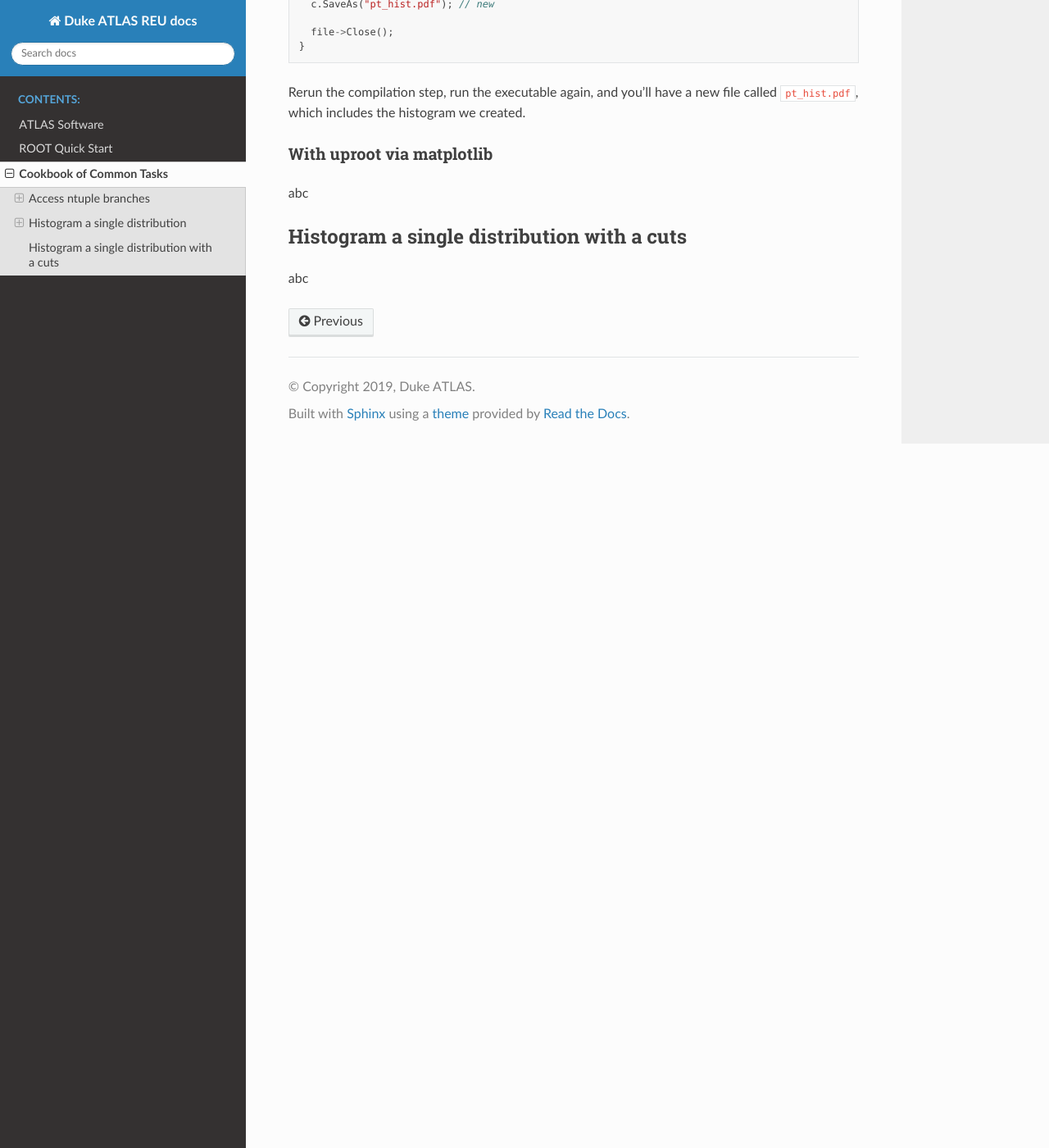
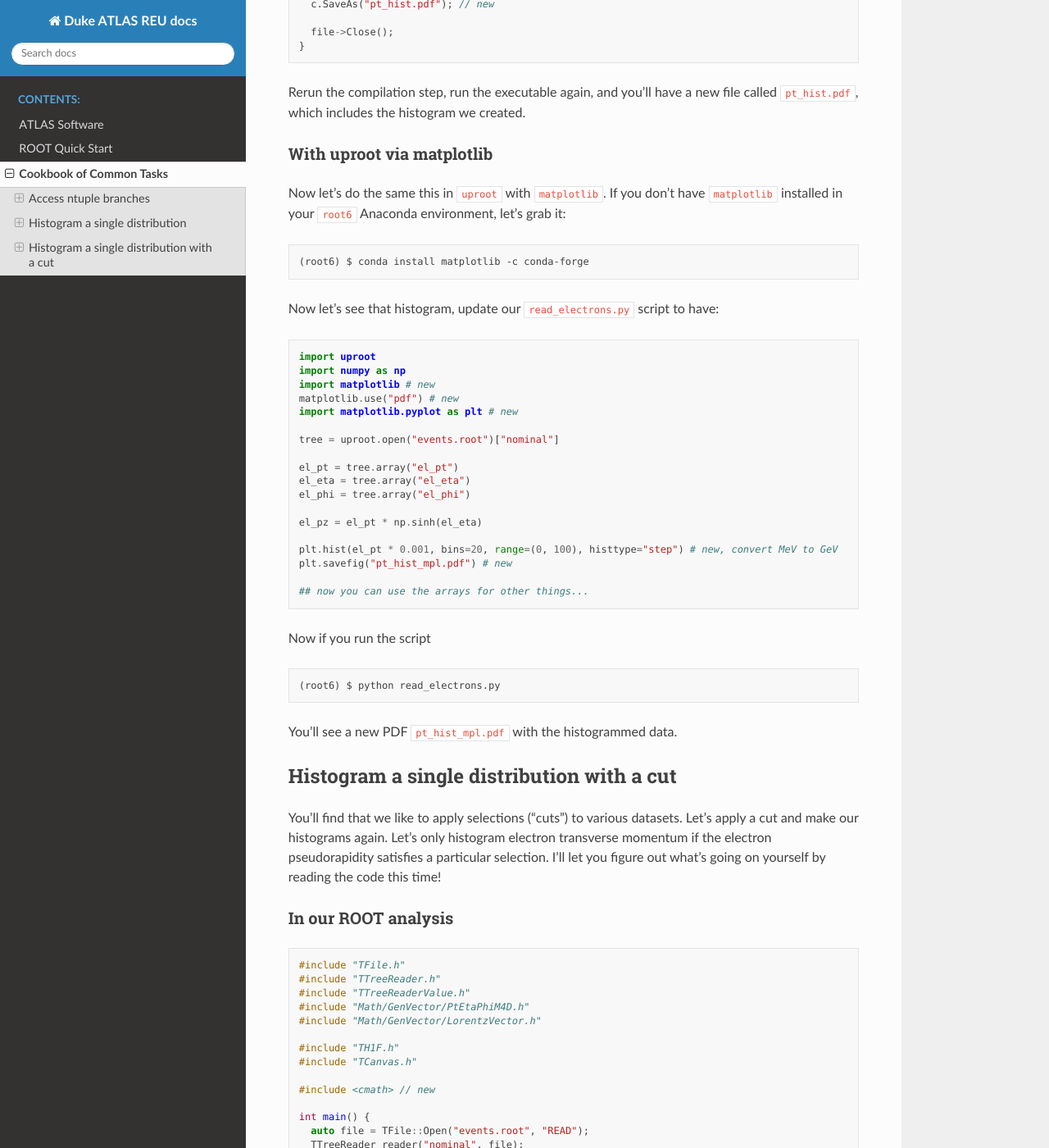
Before and after one commit to escambron/hep101-docs, a Sphinx documentation site: the page built from docs/useful.rst, in a window 1280 px wide and 1400 px high, scrolled down 2616 px. Shown: the whole window at 82% size. Built offline with Sphinx 7.4.7 and the Read the Docs theme 2.0.0, drawn with Linux system fonts in a browser that asks for light colours; some of the changed text lies outside the part shown.

Commit message:
cookbook in a good place

```diff
--- a/docs/useful.rst
+++ b/docs/useful.rst
@@ -154,9 +154,125 @@
 With uproot via matplotlib
 ^^^^^^^^^^^^^^^^^^^^^^^^^^
 
-abc
+Now let's do the same this in ``uproot`` with ``matplotlib``. If you
+don't have ``matplotlib`` installed in your ``root6`` Anaconda
+environment, let's grab it:
 
-Histogram a single distribution with a cuts
--------------------------------------------
+.. code-block::
 
-abc
+   (root6) $ conda install matplotlib -c conda-forge
+
+Now let's see that histogram, update our ``read_electrons.py`` script to have:
+
+.. code-block:: python
+
+   import uproot
+   import numpy as np
+   import matplotlib # new
+   matplotlib.use("pdf") # new
+   import matplotlib.pyplot as plt # new
+
+   tree = uproot.open("events.root")["nominal"]
+
+   el_pt = tree.array("el_pt")
+   el_eta = tree.array("el_eta")
+   el_phi = tree.array("el_phi")
+
+   el_pz = el_pt * np.sinh(el_eta)
+
+   plt.hist(el_pt * 0.001, bins=20, range=(0, 100), histtype="step") # new, convert MeV to GeV
+   plt.savefig("pt_hist_mpl.pdf") # new
+
+   ## now you can use the arrays for other things...
+
+Now if you run the script
+
+.. code-block::
+
+   (root6) $ python read_electrons.py
+
+You'll see a new PDF ``pt_hist_mpl.pdf`` with the histogrammed data.
+
+Histogram a single distribution with a cut
+------------------------------------------
+
+You'll find that we like to apply selections ("cuts") to various
+datasets. Let's apply a cut and make our histograms again. Let's only
+histogram electron transverse momentum if the electron pseudorapidity
+satisfies a particular selection. I'll let you figure out what's going
+on yourself by reading the code this time!
+
+In our ROOT analysis
+^^^^^^^^^^^^^^^^^^^^
+
+.. code-block:: cpp
+
+    #include "TFile.h"
+    #include "TTreeReader.h"
+    #include "TTreeReaderValue.h"
+    #include "Math/GenVector/PtEtaPhiM4D.h"
+    #include "Math/GenVector/LorentzVector.h"
+
+    #include "TH1F.h"
+    #include "TCanvas.h"
+
+    #include <cmath> // new
+
+    int main() {
+      auto file = TFile::Open("events.root", "READ");
+      TTreeReader reader("nominal", file);
+
+      TTreeReaderValue<float> el_pt(reader, "el_pt");
+      TTreeReaderValue<float> el_phi(reader, "el_phi");
+      TTreeReaderValue<float> el_eta(reader, "el_eta");
+
+      TH1F el_pt_hist("el_pt_hist", ";electron #it{p}_{T} [GeV];Events", 20, 0, 100);
+
+      while (reader.Next()) {
+        ROOT::Math::LorentzVector<ROOT::Math::PtEtaPhiM4D<float>> el_fourvector;
+        // the set coordinates function takes (pt, eta, phi, mass)
+        el_fourvector.SetCoordinates(*el_pt, *el_eta, *el_phi, 0.511);
+        // let's calculate the z-component of the momentum and print it.
+        float el_pz = el_fourvector.pz();
+        std::cout << el_pz << std::endl;
+
+        if (std::abs(*el_eta) < 1.0) {
+          el_pt_hist.Fill(*el_pt * 0.001);
+        }
+
+      }
+
+      TCanvas c;
+      el_pt_hist.Draw();
+      c.SaveAs("pt_hist.pdf");
+
+      file->Close();
+    }
+
+Re-compile and re-run to see the new histogram.
+
+In our uproot analysis
+^^^^^^^^^^^^^^^^^^^^^^
+
+.. code-block:: python
+
+   import uproot
+   import numpy as np
+   import matplotlib #
+   matplotlib.use("pdf") #
+   import matplotlib.pyplot as plt
+
+   tree = uproot.open("events.root")["nominal"]
+
+   el_pt = tree.array("el_pt")
+   el_eta = tree.array("el_eta")
+   el_phi = tree.array("el_phi")
+
+   el_pz = el_pt * np.sinh(el_eta)
+
+   el_pt_selected = el_pt[np.abs(el_eta) < 1.0]
+
+   plt.hist(el_pt_selected * 0.001, bins=20, range=(0, 100), histtype="step")
+   plt.savefig("pt_hist_mpl.pdf")
+
+Re-run the script to see the new histogram.
```
